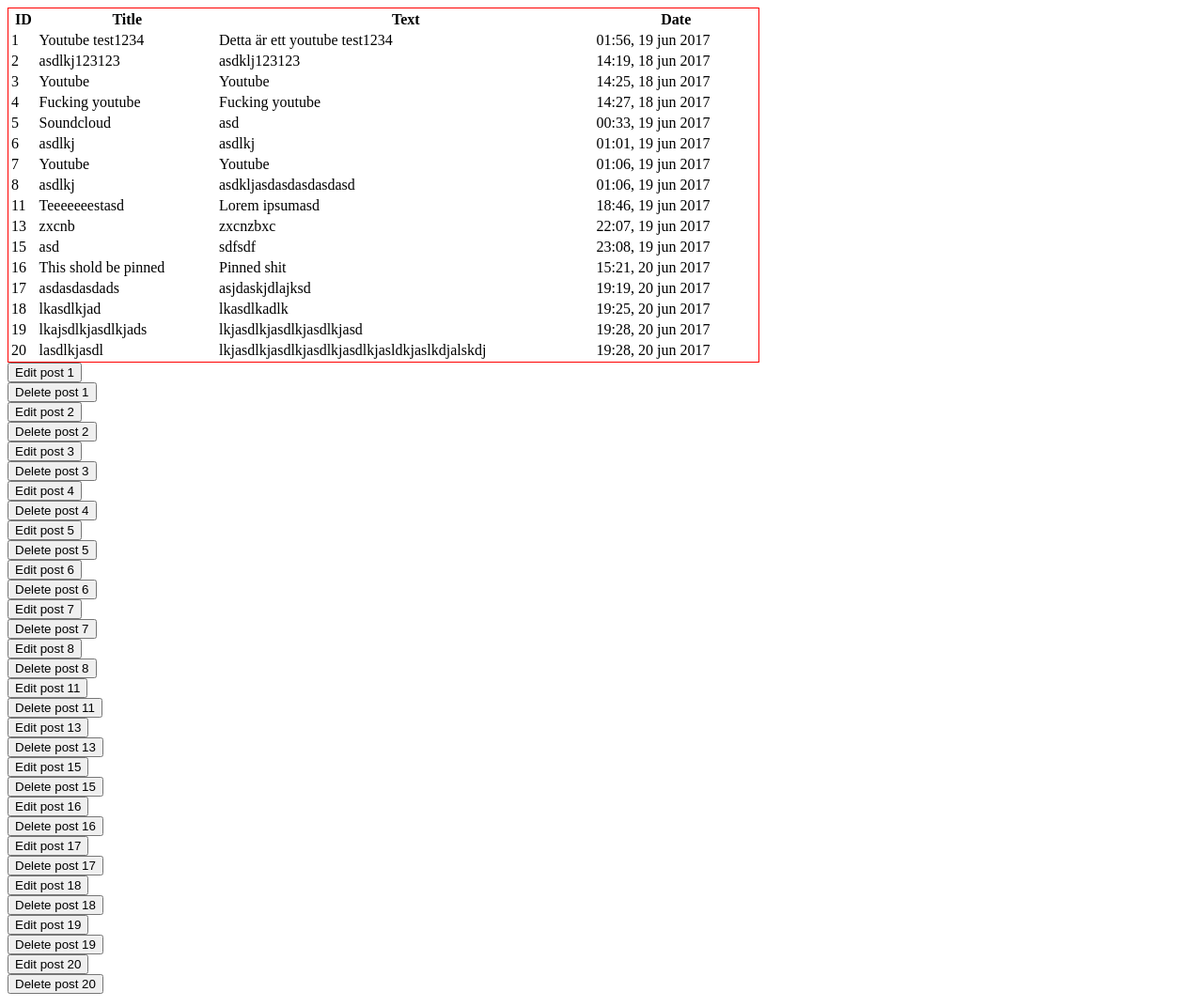
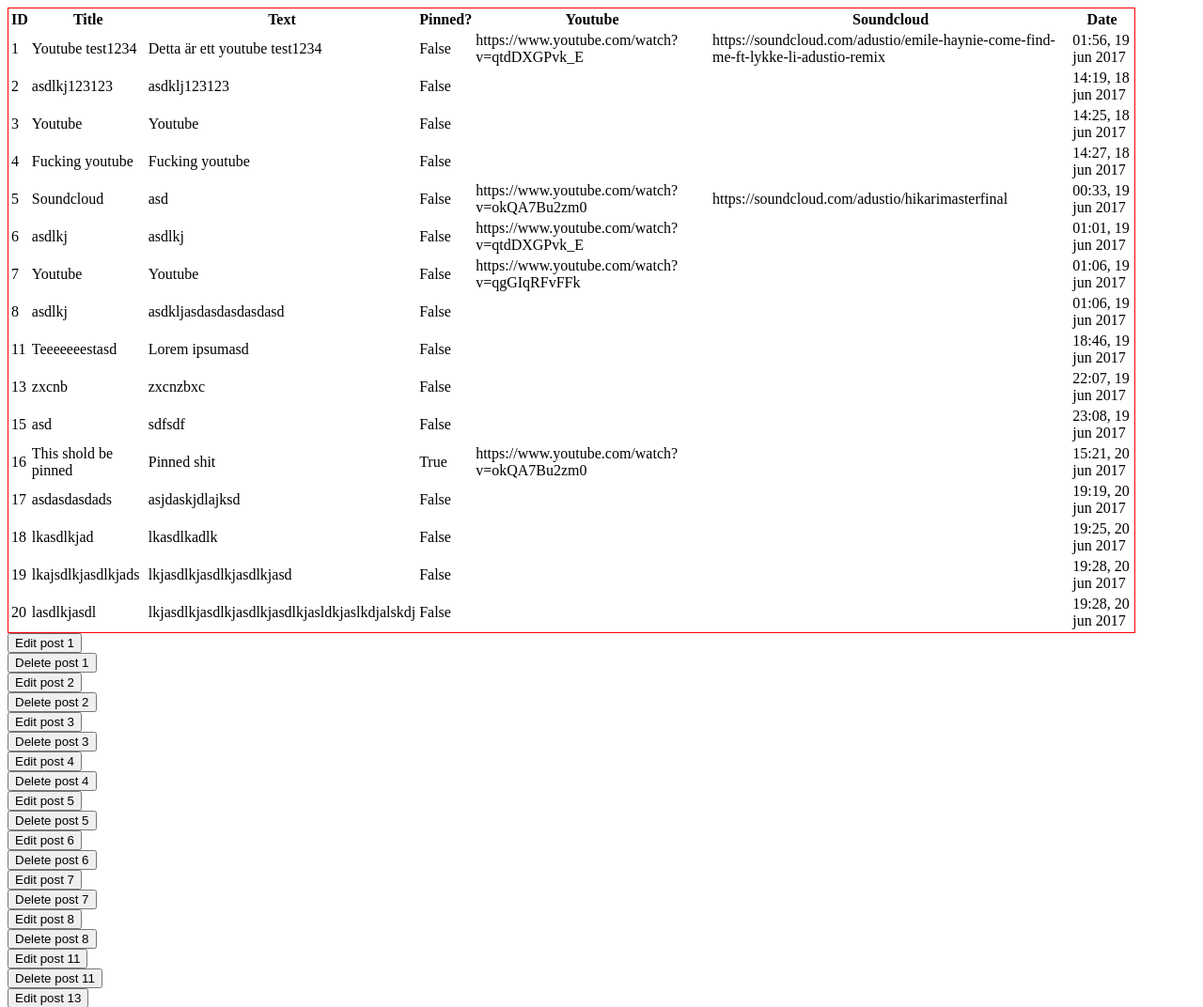
Before and after one commit to simontollstern/Adustio, a Django app: page /admin/ in a window 1280 px wide. Shown: the top 1072 px of the page at 94% size. Run offline with Django 3.2, Linux system fonts and the light colour scheme; a user stored in the database is signed in; data comes from the database, SQL or seed files in the repository; both versions use the stored data as it was after the commit; some libraries are stand-ins or nearby versions.

Commit message:
Pinning posts-feature added

```diff
--- a/Blog/models.py
+++ b/Blog/models.py
@@ -12,7 +12,7 @@ class Post(models.Model):
     youtube = models.CharField(max_length=150, default='', blank=True)
     soundcloud = models.CharField(max_length=150, default='', blank=True)
     date = models.DateTimeField(default=timezone.now())
-    #pinned = models.IntegerField(default=0)
+    pinned = models.BooleanField(default=False)
 
     def __str__(self):
         return self.title
--- a/Blog/templates/blog/index.html
+++ b/Blog/templates/blog/index.html
@@ -1,14 +1,12 @@
 {% include 'blog/_header.html' %}
   <div class="container">
-    {% for post in posts|slice:":1" %}
+    {% for post in pinnedPosts %}
       <div class="row" style="margin-top:10px">
         <div class="col-sm-4 col-sm-offset-2">
-          <p>PINNED</p>
         </div>
       </div>
       <div class="row" style="margin-bottom:10px">
         <div class="col-sm-4 col-sm-offset-2">
-
         </div>
         <div class="col-sm-4">
           <h2>{{ post.title }}</h2>
--- a/Blog/views.py
+++ b/Blog/views.py
@@ -27,6 +27,7 @@ def index(request):
 
     return render(request, 'blog/index.html', {
         'posts': posts,
+        'pinnedPosts': Post.objects.filter(pinned=True).order_by('-date'),
         'months': months,
     })
 
--- a/Login/forms.py
+++ b/Login/forms.py
@@ -7,6 +7,8 @@ class AddPostForm(forms.Form):
     text = forms.CharField(label='Text', max_length=15000)
     youtube = forms.CharField(label='Youtube-video (optional)', required=False)
     soundcloud = forms.CharField(label='Soundcloud track (optional)', required=False)
+    pinned = forms.BooleanField(label='Pin this post', required=False)
+
     #date = forms.DateTimeField(label='Date')
 
 class EditPostForm(forms.Form):
@@ -14,4 +16,5 @@ class EditPostForm(forms.Form):
     text = forms.CharField(label='Text', max_length=15000)
     youtube = forms.CharField(label='Youtube-video (optional)', required=False)
     soundcloud = forms.CharField(label='Soundcloud track (optional)', required=False)
+    pinned = forms.BooleanField(label='Pin this post', required=False)
     #date = forms.DateTimeField(label='Date')
--- a/Login/templates/login/_footer.html
+++ b/Login/templates/login/_footer.html
@@ -2,6 +2,6 @@
 <!--<script src="https://maxcdn.bootstrapcdn.com/bootstrap/3.3.7/js/bootstrap.min.js"
  integrity="sha384-Tc5IQib027qvyjSMfHjOMaLkfuWVxZxUPnCJA7l2mCWNIpG9mGCD8wGNIcPD7Txa" crossorigin="anonymous"></script>-->
 {% load static %}
-<script src="{% static 'script_login.js' %}"></script>
+<script src="{% static 'script.js' %}"></script>
 </body>
 </html>
--- a/Login/templates/login/admin.html
+++ b/Login/templates/login/admin.html
@@ -3,11 +3,14 @@
 
 {% block content %}
 
-<table style="border: 1px red solid" width="800px">
+<table style="border: 1px red solid" width="1200px">
   <tr>
     <th>ID</th>
     <th>Title</th>
     <th>Text</th>
+    <th>Pinned?</th>
+    <th>Youtube</th>
+    <th>Soundcloud</th>
     <th>Date</th>
   </tr>
   {% for post in posts %}
@@ -15,6 +18,9 @@
     <td>{{ post.pk }}</td>
     <td>{{ post.title }}</td>
     <td>{{ post.text }}</td>
+    <td>{{ post.pinned }}</td>
+    <td>{{ post.youtube }}</td>
+    <td>{{ post.soundcloud }}</td>
     <td>{{ post.date }}</td>
   </tr>
   {% endfor %}
--- a/Login/views.py
+++ b/Login/views.py
@@ -62,8 +62,14 @@ def addPostAuth(request):
     text = request.POST.get('text', '')
     youtube = request.POST.get('youtube', '')
     soundcloud = request.POST.get('soundcloud', '')
+    pinned = False
+    try:
+        if request.POST['pinned']:
+            pinned = True
+    except:
+        pinned = False
     date = request.POST.get('date', '')
-    p = Post(title=title, text=text, youtube=youtube, soundcloud=soundcloud)
+    p = Post(title=title, text=text, youtube=youtube, soundcloud=soundcloud, pinned=pinned)
     p.save()
     return HttpResponseRedirect('/admin')
 
@@ -88,8 +94,15 @@ def editPostAuth(request, id):
     text = request.POST.get('text', '')
     youtube = request.POST.get('youtube', '')
     soundcloud = request.POST.get('soundcloud', '')
+    #pinned = False
+    try:
+        if request.POST['pinned']:
+            pinned = True
+    except:
+        pinned = False
+
     edited_obj = Post.objects.get(pk=id)
-    p = Post(pk=id, title=title, text=text, youtube=youtube, soundcloud=soundcloud, date=edited_obj.date)
+    p = Post(pk=id, title=title, text=text, youtube=youtube, soundcloud=soundcloud, pinned=pinned, date=edited_obj.date)
     p.save()
     return HttpResponseRedirect('/admin')
 
```
Also changed, not shown: Login/static/script.js (added, +18 -0 lines), Login/templates/login/editpost.html (+9 -4 lines), Blog/migrations/0007_auto_20170620_1445.py (added), Blog/migrations/0008_auto_20170620_1554.py (added), db.sqlite3.
